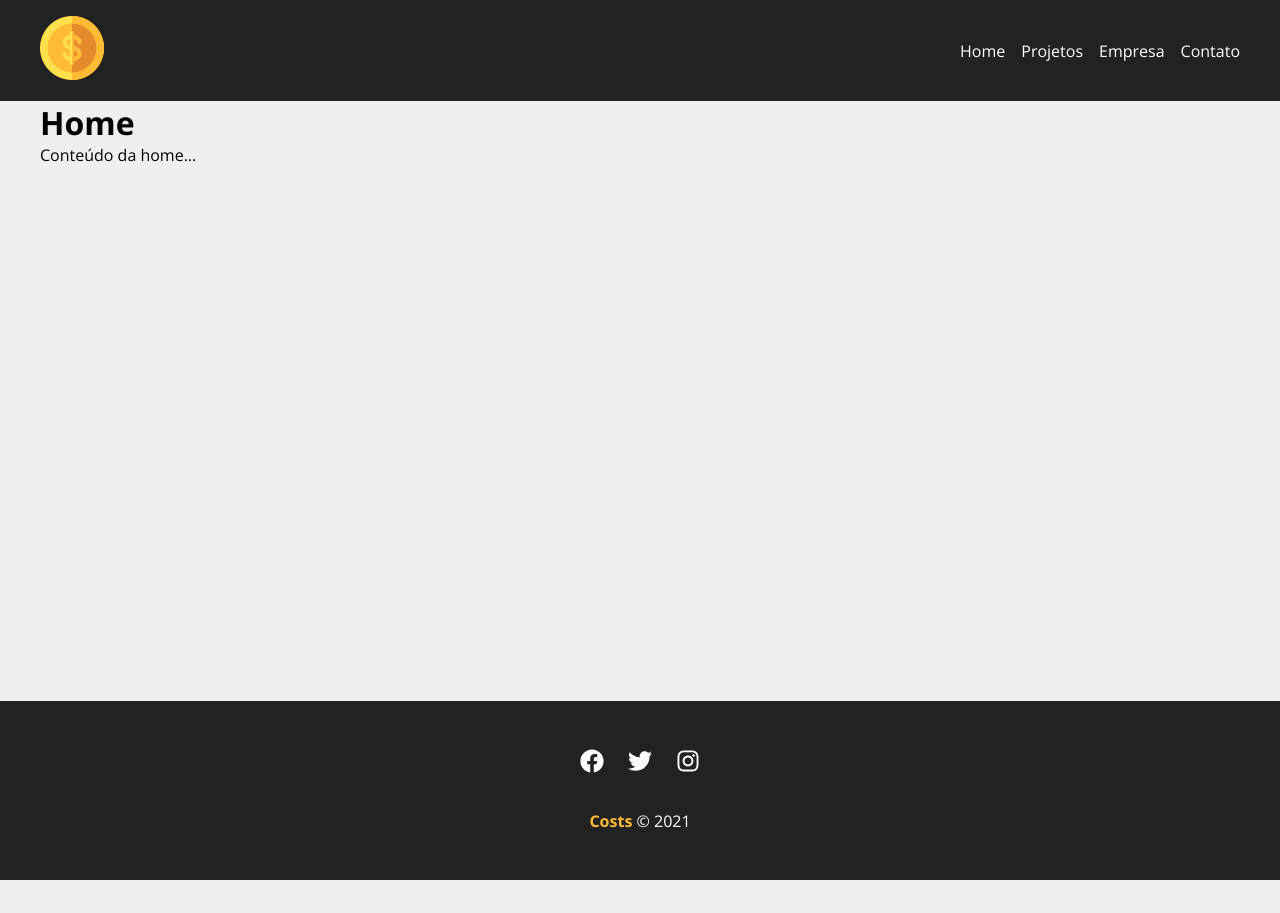
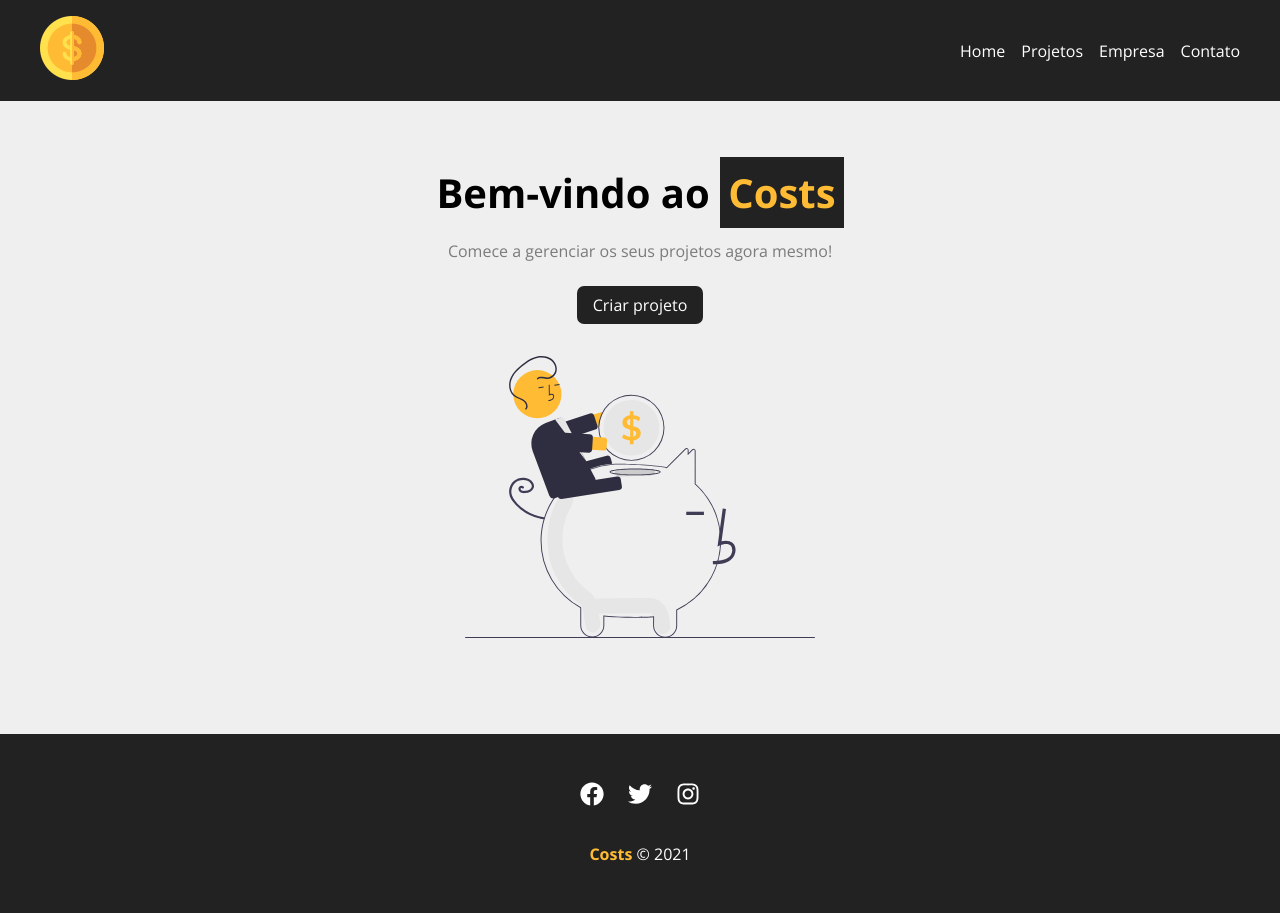
Before and after one commit to Gustavo-Victor/costs, a React (Create React App) app: page / in a window 1280 px wide. Before the commit the page ends 880 px from the top, so only its background shows below. Built offline with nearby package versions, Linux system fonts and the light colour scheme.

Commit message:
Update home

```diff
--- a/src/App.jsx
+++ b/src/App.jsx
@@ -17,6 +17,7 @@
         <Routes>
           <Route exact path='/' element={<Home/>}></Route>
           <Route path='/projects' element={<Projects />}></Route>
+          <Route path='/newproject' element={<NewProject />}></Route>
           <Route path='/company' element={<Company />}></Route>
           <Route path='/contact' element={<Contact />}></Route>
         </Routes>
--- /dev/null
+++ b/src/components/layout/LinkButton.jsx
@@ -0,0 +1,12 @@
+import styles from './LinkButton.module.css';
+import {Link} from 'react-router-dom';
+
+function LinkButton({to, text}){
+    return (
+        <Link className={styles.btn} to={to}>
+            {text}
+        </Link>
+    )
+}
+
+export default LinkButton;
--- /dev/null
+++ b/src/components/layout/LinkButton.module.css
@@ -0,0 +1,12 @@
+.btn{
+    background-color: #222;
+    color: white;
+    padding: 0.5rem 1rem;
+    text-decoration: none;
+    transition: 0.4s;
+    border-radius: 7px;
+}
+
+.btn:hover{
+    color: #ffbb33;
+}
--- a/src/components/pages/Home.jsx
+++ b/src/components/pages/Home.jsx
@@ -1,9 +1,15 @@
+import styles from './Home.module.css';
+import savings from '../../img/savings.svg';
+import LinkButton from '../layout/LinkButton';
+
 function Home(){
     return (
-        <div>
-            <h1>Home</h1>
-            <p>Conteúdo da home... </p>
-        </div>
+        <section className={styles.home_container}>
+            <h1>Bem-vindo ao <span>Costs</span></h1>
+            <p>Comece a gerenciar os seus projetos agora mesmo!</p>
+            <LinkButton to='/newproject' text='Criar projeto'/>
+            <img src={savings} alt='Costs' title='Costs' />
+        </section>
     );
 };
 
--- /dev/null
+++ b/src/components/pages/Home.module.css
@@ -0,0 +1,29 @@
+.home_container{
+    width: 100%;
+    display: flex;
+    flex-direction: column;
+    align-items: center;
+    justify-content: center;
+    padding: 4em;
+}
+
+.home_container h1{
+    font-size: 2.5em;
+    margin-bottom: .5em;
+}
+
+.home_container h1 span{
+    color: #ffbb33;
+    padding: 0.2em;
+    background-color: #222;
+}
+
+.home_container p{
+    margin-bottom: 1.5em;
+    color: #7b7b7b;
+}
+
+.home_container img{
+    width: 350px;
+    margin: 2em 0;
+}
```
